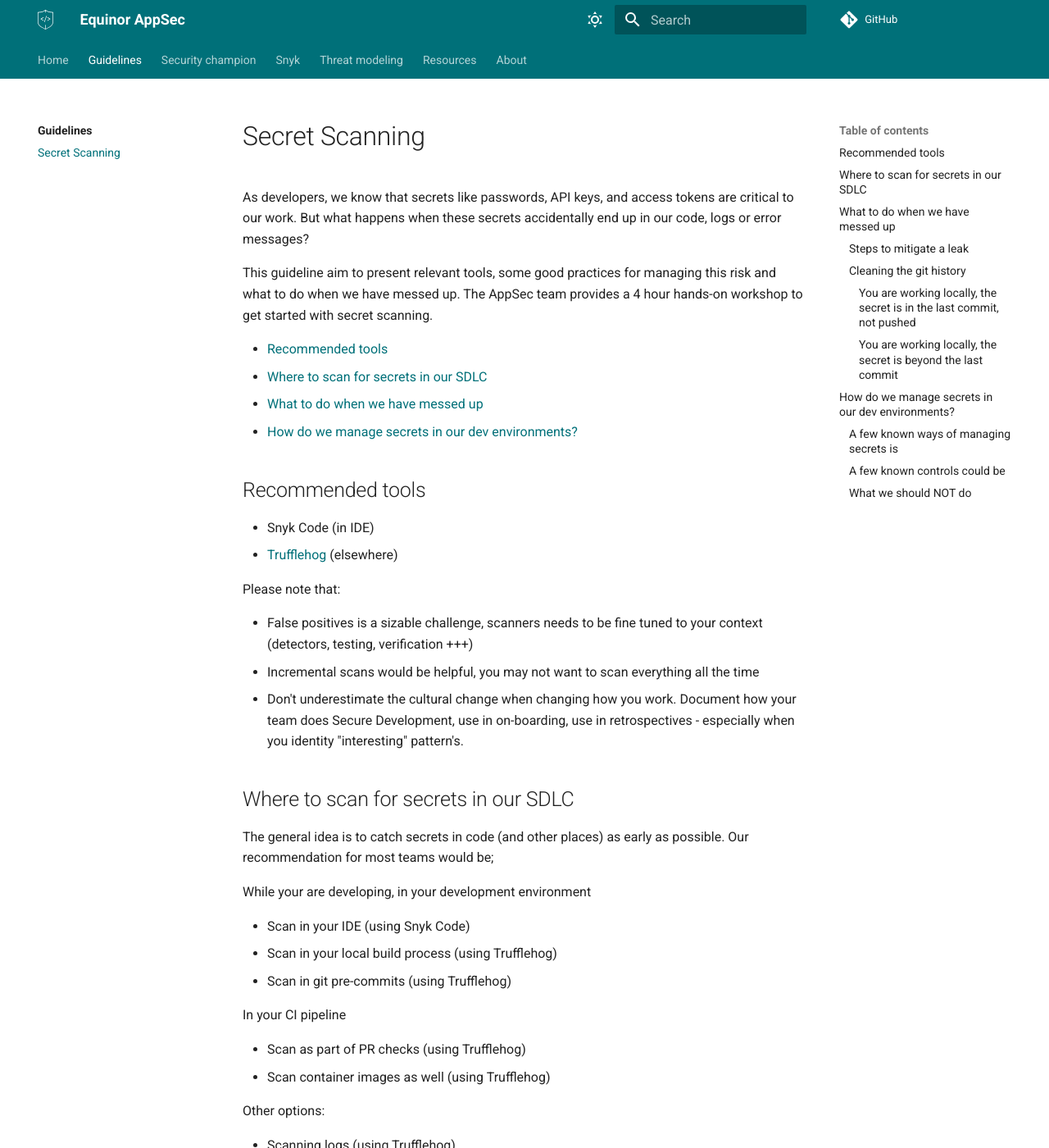
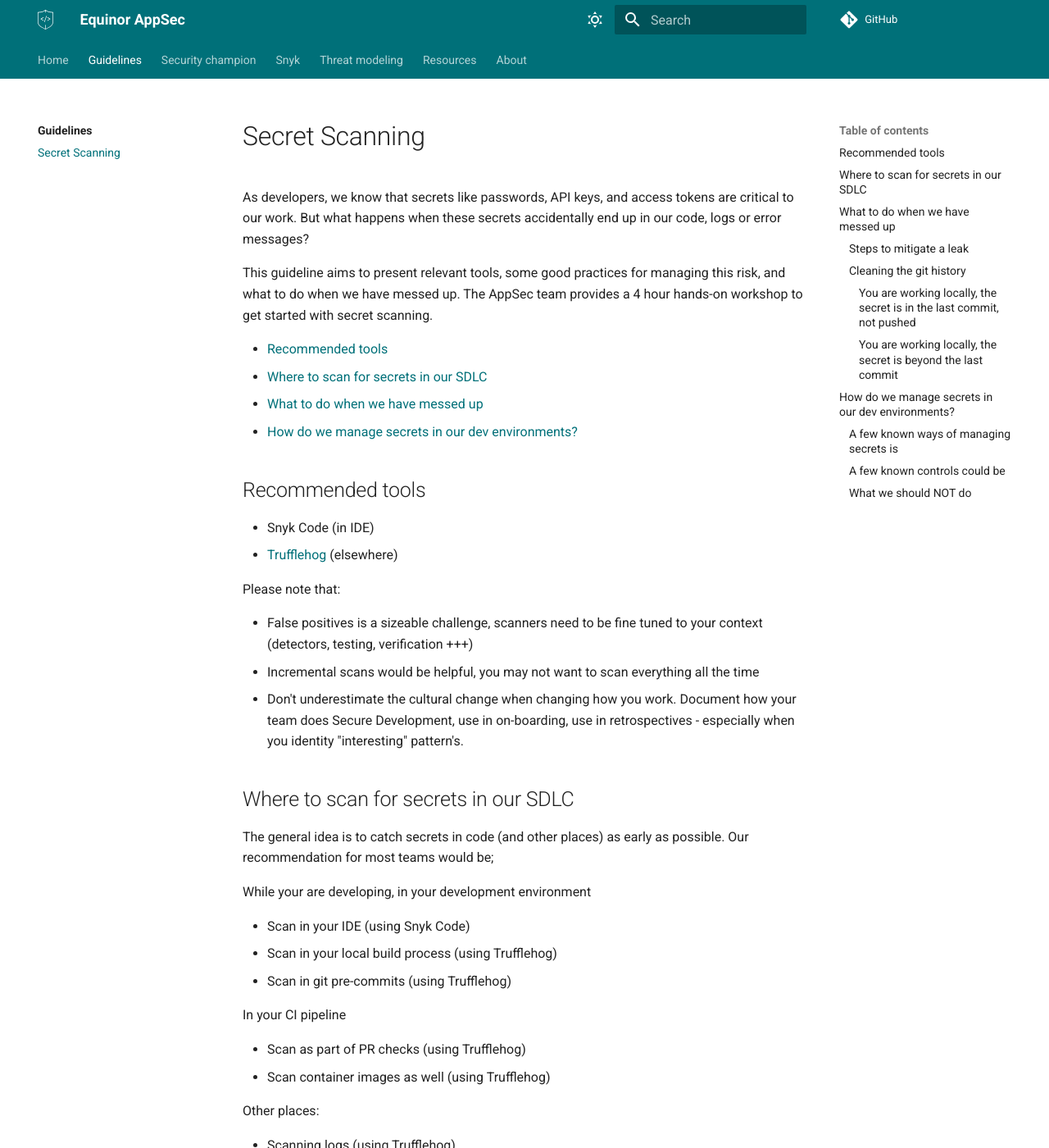
Before and after one commit to equinor/appsec, an MkDocs documentation site: the page built from docs/guidelines/secret-scanning.md, in a window 1280 px wide and 1400 px high. Shown: the whole window at 82% size. Built offline with MkDocs 1.6.1 and Material for MkDocs 9.7.7, drawn with Linux system fonts in a browser that asks for light colours; some web fonts are replaced; comment, search, counter and statistics services are not loaded; some of the changed text lies outside the part shown.

Commit message:
Apply minor suggestions from code review
Co-authored-by: Andrea Brambilla <1792970+andreabrambilla@users.noreply.github.com>

```diff
--- a/docs/guidelines/secret-scanning.md
+++ b/docs/guidelines/secret-scanning.md
@@ -2,7 +2,7 @@
 
 As developers, we know that secrets like passwords, API keys, and access tokens are critical to our work. But what happens when these secrets accidentally end up in our code, logs or error messages?
 
-This guideline aim to present relevant tools, some good practices for managing this risk and what to do when we have messed up. The AppSec team provides a 4 hour hands-on workshop to get started with secret scanning.
+This guideline aims to present relevant tools, some good practices for managing this risk, and what to do when we have messed up. The AppSec team provides a 4 hour hands-on workshop to get started with secret scanning.
 
 - [Recommended tools](#recommended-tools)
 - [Where to scan for secrets in our SDLC](#where-to-scan-for-secrets-in-our-sdlc)
@@ -16,7 +16,7 @@
 
 Please note that:
 
-- False positives is a sizable challenge, scanners needs to be fine tuned to your context (detectors, testing, verification +++)
+- False positives is a sizeable challenge, scanners need to be fine tuned to your context (detectors, testing, verification +++)
 - Incremental scans would be helpful, you may not want to scan everything all the time
 - Don't underestimate the cultural change when changing how you work. Document how your team does Secure Development, use in on-boarding, use in retrospectives - especially when you identity "interesting" pattern's.
 
@@ -35,13 +35,13 @@
 - Scan as part of PR checks (using Trufflehog)
 - Scan container images as well (using Trufflehog)
 
-Other options:
+Other places:
 
 - Scanning logs (using Trufflehog)
 
 ## What to do when we have messed up
 
-We will, or someone - not we, will always mess up. So be prepared, both as a individual developers and as teams!
+We will mess up sooner or later. So be prepared, both as an individual developer and as teams!
 
 ### Steps to mitigate a leak
 
```
Also changed, not shown: docs/guidelines/index.md (+1 -1 lines).
